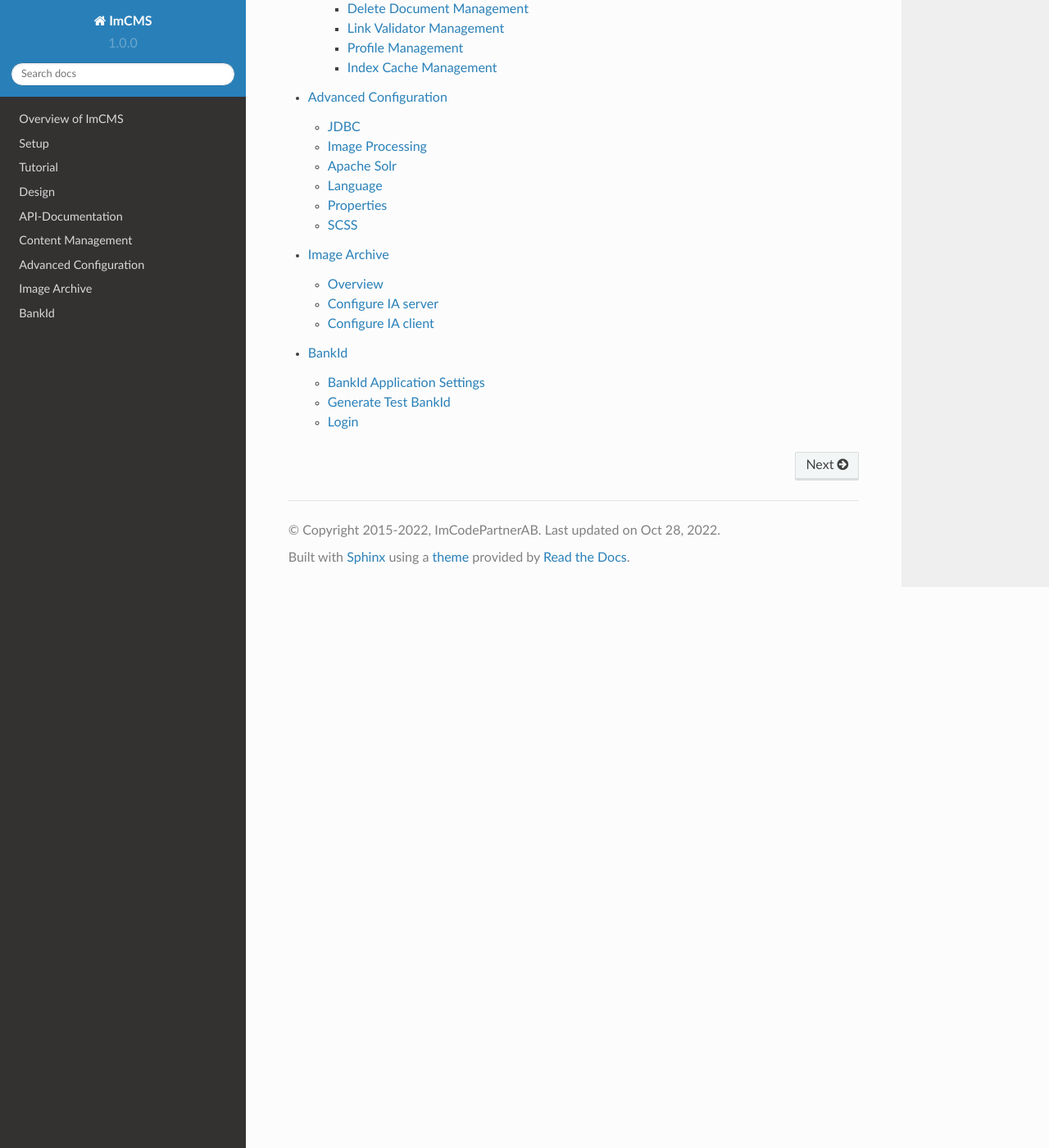
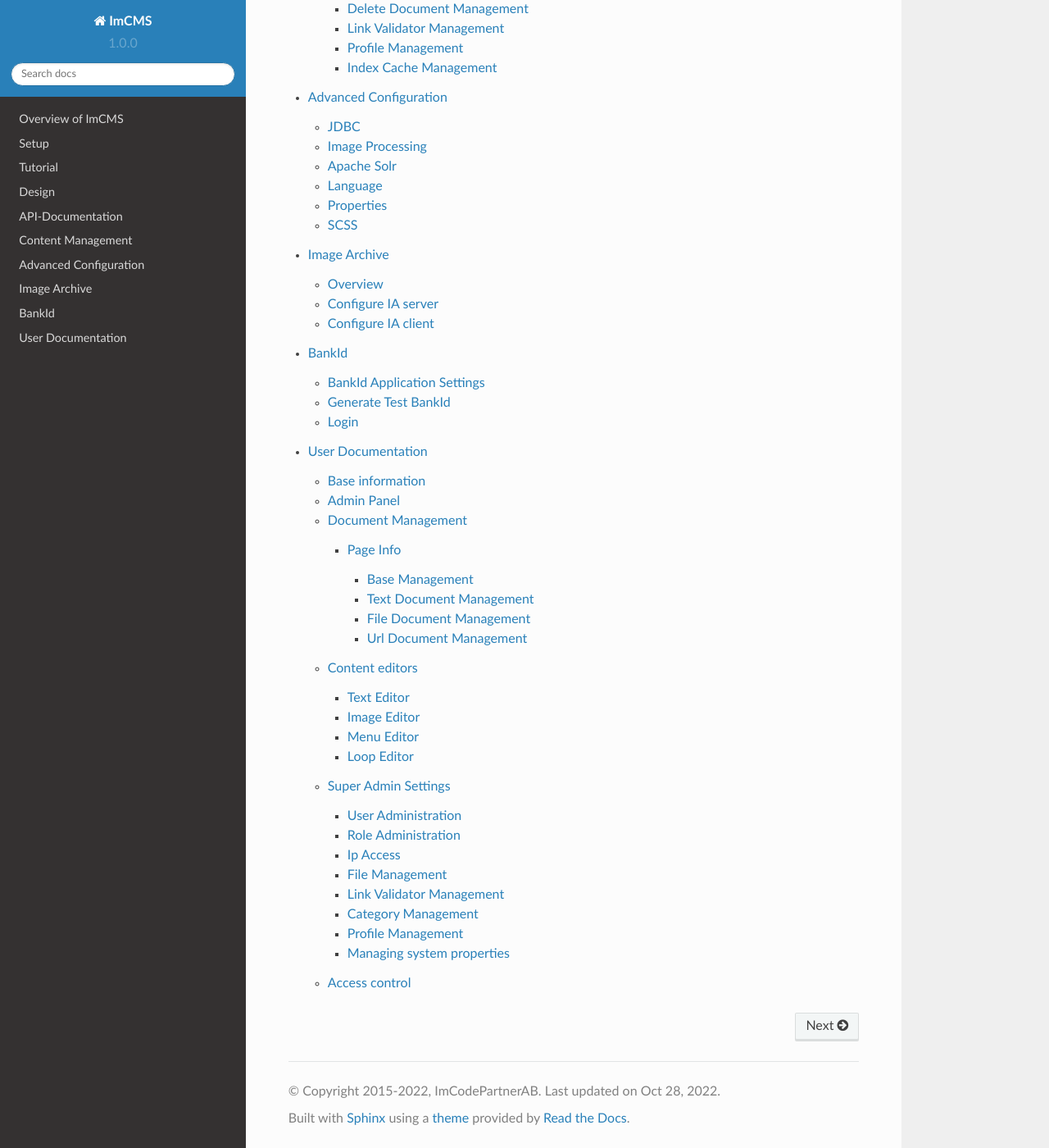
Before and after one commit to RomanRD/doc-test, a Sphinx documentation site: the page built from docs/index.rst, in a window 1280 px wide and 1400 px high, scrolled down 2397 px. Shown: the whole window at 82% size. Built offline with Sphinx 7.4.7 and the Read the Docs theme 2.0.0, drawn with Linux system fonts in a browser that asks for light colours; pages that are not in the unit, such as notebooks, are missing from menus.

Commit message:
Add new docs

```diff
--- a/docs/how-to-use/index.rst
+++ b/docs/how-to-use/index.rst
@@ -1,4 +1,4 @@
-Content Management
+User Documentation
 ==================
 
 .. toctree::
--- a/docs/index.rst
+++ b/docs/index.rst
@@ -22,5 +22,6 @@
     advanced-configuration/index
     image-archive/index
     bank-id/index
+    how-to-use/index
 
 .. include:: /common/authors.txt
```
